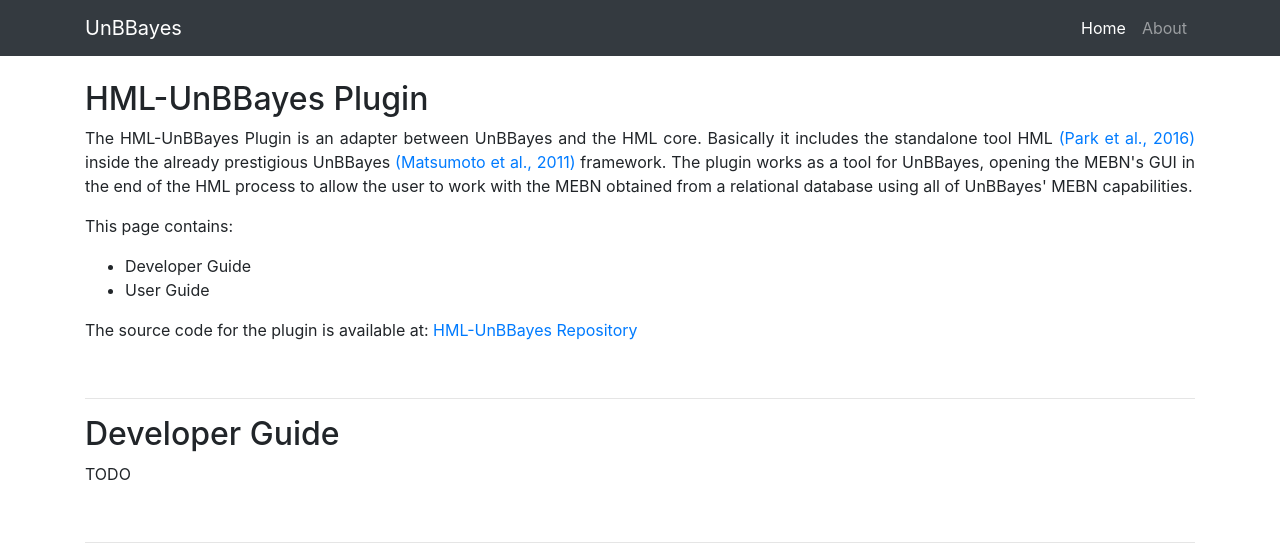
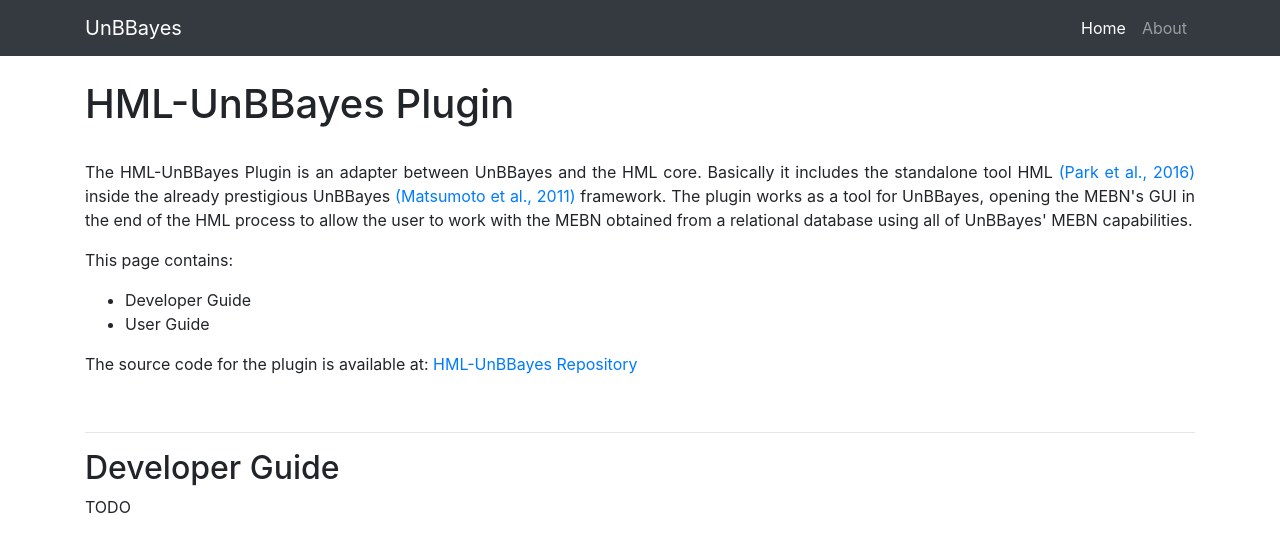
Before and after one commit to HML-UnBBayes/HML-UnBBayes.github.io, a website: page hml/index.html in a window 1280 px wide. Shown: the top 556 px of the page. Drawn offline with Linux system fonts and the light colour scheme; files that its build step writes are made by us from their sources; files whose address does not match are found by name.

Commit message:
Update index.html

```diff
--- a/hml/index.html
+++ b/hml/index.html
@@ -45,7 +45,8 @@
     <!-- Page Content -->
     <div class="container">
       <br/>
-      <h2>HML-UnBBayes Plugin</h2>
+      <h1>HML-UnBBayes Plugin</h1>
+      <br/>
       <p style="text-align: justify;">The HML-UnBBayes Plugin is an adapter between UnBBayes and the HML core. Basically it includes the standalone tool HML <a href="http://ieeexplore.ieee.org/document/7528144/">(Park et al., 2016)</a> inside the already prestigious UnBBayes <a href="http://citeseerx.ist.psu.edu/viewdoc/summary?doi=10.1.1.232.681">(Matsumoto et al., 2011)</a> framework. The plugin works as a tool for UnBBayes, opening the MEBN's GUI in the end of the HML process to allow the user to work with the MEBN obtained from a relational database using all of UnBBayes' MEBN capabilities.</p>
 
       <p>This page contains:</p>
@@ -64,44 +65,42 @@
       <h2>User Guide</h2>
 
       <p>To use the HML-UnBBayes plugin, the user starts by opening UnBBayes. After that, we proceed by clicking on the HMLP tool button, highlighted in red in the image below. </p>
-      <img class="img-fluid rounded" src="http://UnBBayes.github.io/userguide/UserGuide_01.png" alt="">
-      <br/>
+      <img class="img-fluid rounded" src="http://UnBBayes.github.io/userguide/UserGuide_01.png" alt=""><br/><br/>
 
       <p>After clicking on the HMLP tool button, a wizard pops up, asking for database server credentials. The plugin expects a MySQL database server on localhost. Therefore, the user has to enter username and password for the MySQL server on the correspondent area on the wizard window, highlighted in red in the following image.</p>
-      <img class="img-fluid rounded" src="http://UnBBayes.github.io/userguide/UserGuide_02.png" alt="">
-      <br/>
+      <img class="img-fluid rounded" src="http://UnBBayes.github.io/userguide/UserGuide_02.png" alt=""><br/><br/>
 
       <p>After successfully connecting to the MySQL server, the user has to select which database the tool should work on, by clicking in one of the database names listed under “Database” folder. After that, the user clicks on the “Select” button, highlighted in red on the image below.</p>
-      <img class="img-fluid rounded" src="http://UnBBayes.github.io/userguide/UserGuide_03.png" alt=""><br/>
+      <img class="img-fluid rounded" src="http://UnBBayes.github.io/userguide/UserGuide_03.png" alt=""><br/><br/>
 
       <p>After selecting the database, the tool has a step for editing the World Model. Nevertheless, this feature is not yet implemented. So to proceed the user should click on the “Next[Add Parents]” button, highlighted in red on the following image.</p>
-      <img class="img-fluid rounded" src="http://UnBBayes.github.io/userguide/UserGuide_04.png" alt=""><br/>
+      <img class="img-fluid rounded" src="http://UnBBayes.github.io/userguide/UserGuide_04.png" alt=""><br/><br/>
 
       <p>On the “Select Parents” step, to add relationships the user should select a child from the left list and parent(s) from the right list. On the following image we select one child and three parents. Next we click on the “Select Parent” button, highlighted in red. In this step, we can already see a preliminary version of the MTheory on the right panel.</p>
-      <img class="img-fluid rounded" src="http://UnBBayes.github.io/userguide/UserGuide_05.png" alt=""><br/>
+      <img class="img-fluid rounded" src="http://UnBBayes.github.io/userguide/UserGuide_05.png" alt=""><br/><br/>
 
       <p>To provide an example with a relationship of nodes inside the same MFrag, in the following image we choose another child-parent pair and click on the “Select Button” highlighted in red. We can again see the updated MTheory on the right panel.</p>
-      <img class="img-fluid rounded" src="http://UnBBayes.github.io/userguide/UserGuide_06.png" alt=""><br/>
+      <img class="img-fluid rounded" src="http://UnBBayes.github.io/userguide/UserGuide_06.png" alt=""><br/><br/>
 
       <p>Next, we define a relationship with input nodes from more than one MFrag and click on the “Select Parent” button highlighted in red.</p>
-      <img class="img-fluid rounded" src="http://UnBBayes.github.io/userguide/UserGuide_07.png" alt=""><br/>
+      <img class="img-fluid rounded" src="http://UnBBayes.github.io/userguide/UserGuide_07.png" alt=""><br/><br/>
 
       <p>Finally, on the image below we can see the structure of our final MTheory on the right panel. After selecting the parents, the user can move on to the next step by clicking on the button “Next[Add Contexts]”, highlighted in red.</p>
-      <img class="img-fluid rounded" src="http://UnBBayes.github.io/userguide/UserGuide_08.png" alt=""><br/>
+      <img class="img-fluid rounded" src="http://UnBBayes.github.io/userguide/UserGuide_08.png" alt=""><br/><br/>
 
       <p>The next step is “Set joining condition”, which is not implemented yet. So the tool performs joins using the default equal names on the tables. Thus, to move forward the user can click on the button “Next[Add CLDs]” highlighted in red on the image below.</p>
-      <img class="img-fluid rounded" src="http://UnBBayes.github.io/userguide/UserGuide_09.png" alt=""><br/>
+      <img class="img-fluid rounded" src="http://UnBBayes.github.io/userguide/UserGuide_09.png" alt=""><br/><br/>
 
       <p>The next step, “Class Local Distribution”, is not yet implemented, so the user is not able to add CLDs or select their types manually. Therefore, to proceed with learning the CLDs from the data on the RDB, the user has to click on the button “Next[MEBN Learning]” highlighted in red on the following image.</p>
-      <img class="img-fluid rounded" src="http://UnBBayes.github.io/userguide/UserGuide_10.png" alt=""><br/>
+      <img class="img-fluid rounded" src="http://UnBBayes.github.io/userguide/UserGuide_10.png" alt=""><br/><br/>
 
       <p>When HMLP finishes learning the CLDs, as we can see in the image below the tool opens a MEBN’s GUI containing the MTheory with the structure defined during the wizard and LPDs obtained from the data in the RDB. This allows the user to now effectively work with the MEBN inside UnBBayes, making use of all its features.</p>
-      <img class="img-fluid rounded" src="http://UnBBayes.github.io/userguide/UserGuide_11.png" alt=""><br/>
+      <img class="img-fluid rounded" src="http://UnBBayes.github.io/userguide/UserGuide_11.png" alt=""><br/><br/>
 
       <p>By clicking on each MFrag we see the structure created, illustrated on the three images below.</p>
-      <img class="img-fluid rounded" src="http://UnBBayes.github.io/userguide/UserGuide_12.png" alt=""><br/>
-      <img class="img-fluid rounded" src="http://UnBBayes.github.io/userguide/UserGuide_13.png" alt=""><br/>
-      <img class="img-fluid rounded" src="http://UnBBayes.github.io/userguide/UserGuide_14.png" alt=""><br/>
+      <img class="img-fluid rounded" src="http://UnBBayes.github.io/userguide/UserGuide_12.png" alt=""><br/><br/>
+      <img class="img-fluid rounded" src="http://UnBBayes.github.io/userguide/UserGuide_13.png" alt=""><br/><br/>
+      <img class="img-fluid rounded" src="http://UnBBayes.github.io/userguide/UserGuide_14.png" alt=""><br/><br/>
 
 
 
```
